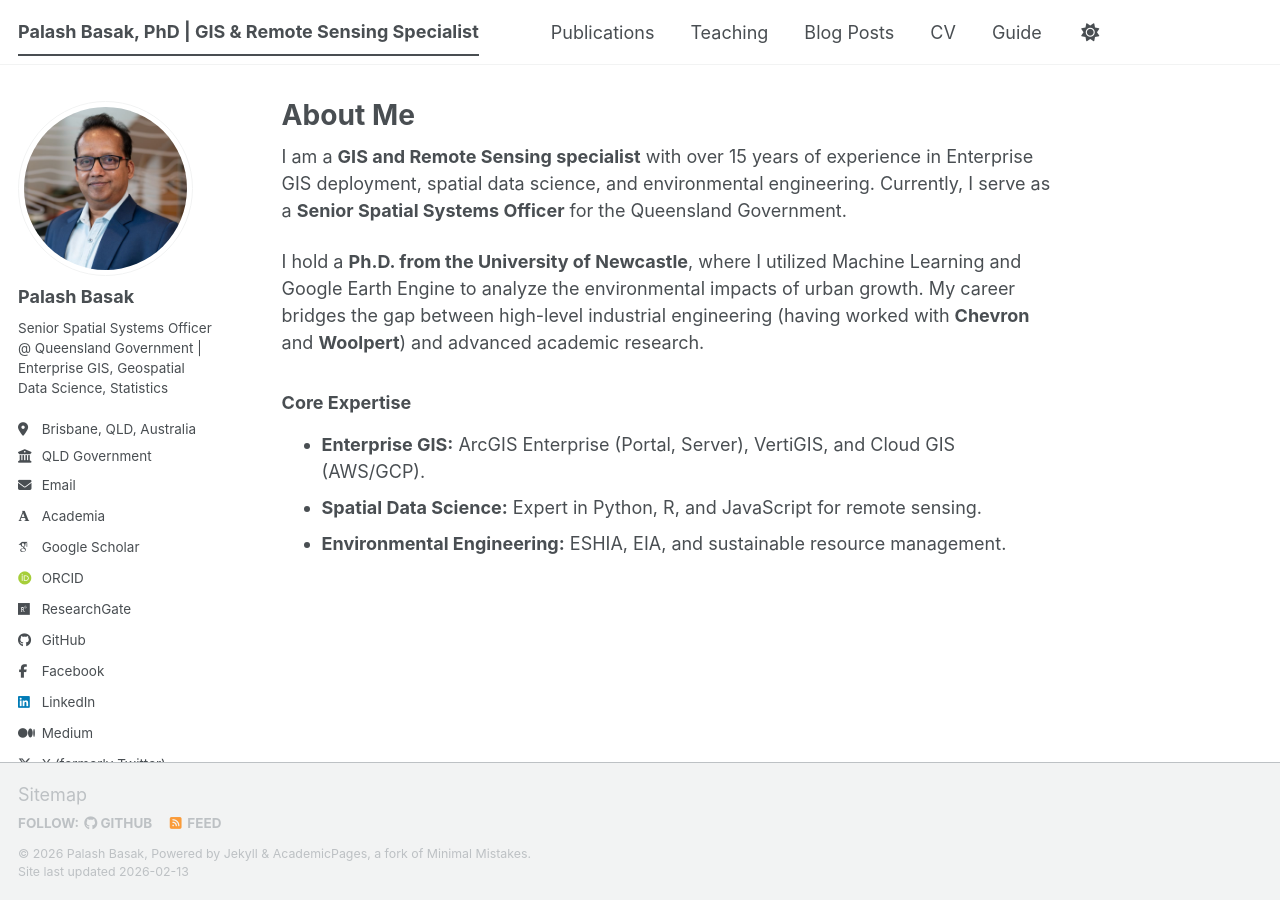
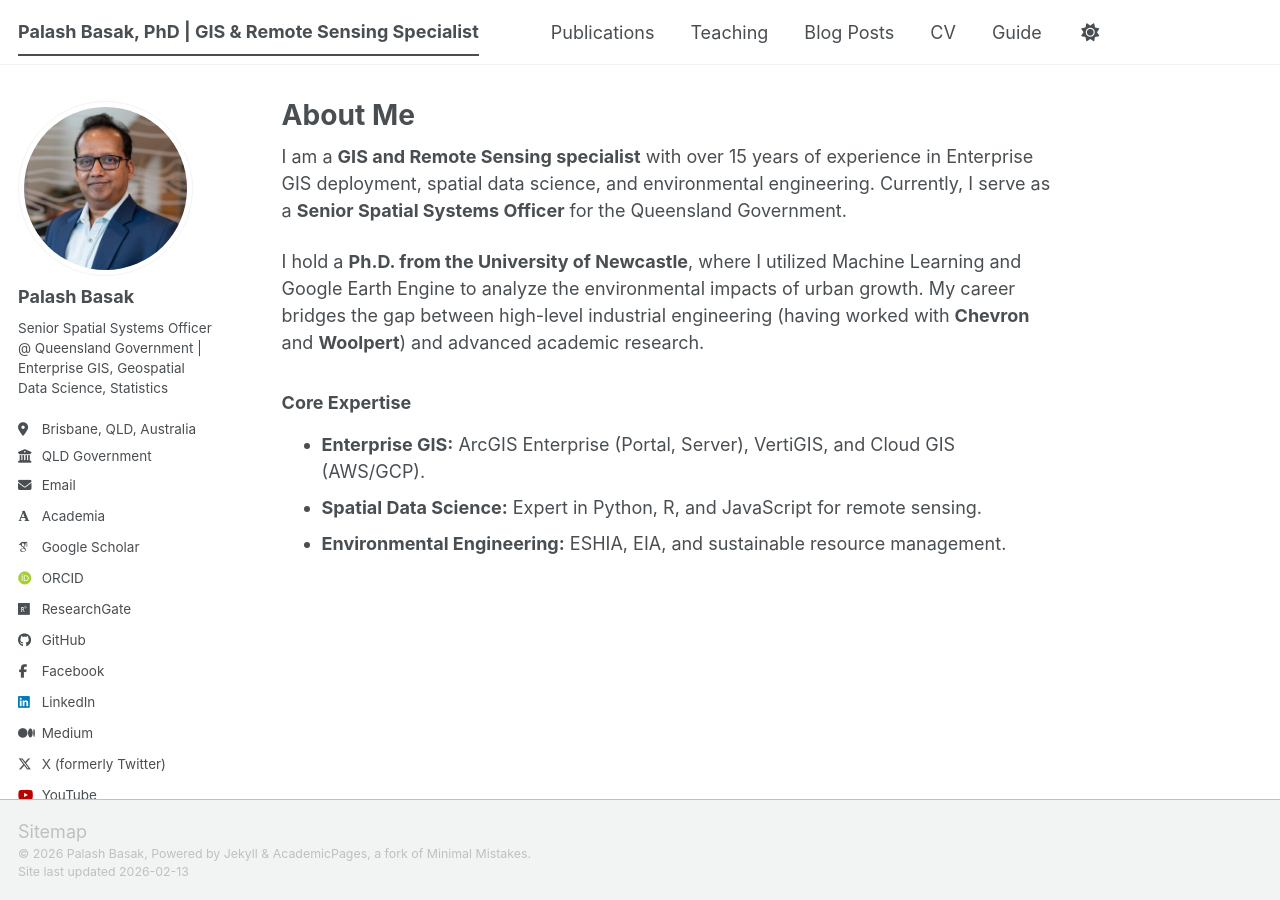
Before and after one commit to basakpalash/basakpalash.github.io, a Jekyll site: the page built from _pages/about.md, in a window 1280 px wide. Built offline with Jekyll 4.4.1, drawn with Linux system fonts in a browser that asks for light colours; some web fonts are replaced; a script bundle is joined from its source files by our own code; library files that are not in the unit come from our copies.

Commit message:
Footer updated

```diff
--- a/_includes/footer.html
+++ b/_includes/footer.html
@@ -1,24 +1,3 @@
-{% include base_path %}
-
-{% if site.author.github or site.author.bitbucket or site.atom_feed.hide != true %}
-<div class="page__footer-follow">
-  <ul class="social-icons">
-    {% if site.data.ui-text[site.locale].follow_label %}
-      <li><strong>{{ site.data.ui-text[site.locale].follow_label }}</strong></li>
-    {% endif %}
-    {% if site.author.github %}
-      <li><a href="https://github.com/{{ site.author.github }}"><i class="fab fa-github" aria-hidden="true"></i> GitHub</a></li>
-    {% endif %}
-    {% if site.author.bitbucket %}
-      <li><a href="https://bitbucket.org/{{ site.author.bitbucket }}"><i class="fab fa-bitbucket" aria-hidden="true"></i> Bitbucket</a></li>
-    {% endif %}
-    {% if site.atom_feed.hide != true %}
-    <li><a href="{% if site.atom_feed.path %}{{ site.atom_feed.path }}{% else %}{{ base_path }}/feed.xml{% endif %}"><i class="fa fa-fw fa-rss-square" aria-hidden="true"></i> {{ site.data.ui-text[site.locale].feed_label | default: "Feed" }}</a></li>
-    {% endif %}
-  </ul>
-</div>
-{% endif %}
-
 <div class="page__footer-copyright">
   &copy; {{ site.time | date: '%Y' }} {{ site.name | default: site.title }}, {{ site.data.ui-text[site.locale].powered_by | default: "Powered by" }} <a href="https://jekyllrb.com" rel="nofollow">Jekyll</a> &amp; <a href="https://github.com/academicpages/academicpages.github.io">AcademicPages</a>, a fork of <a href="https://mademistakes.com/work/minimal-mistakes-jekyll-theme/" rel="nofollow">Minimal Mistakes</a>.<br />
   Site last updated {{ "now" | date: '%Y-%m-%d' }}
```
